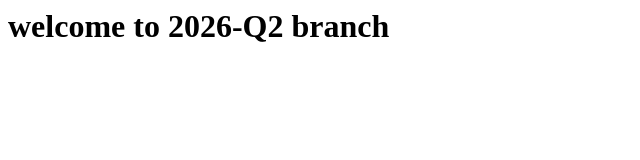
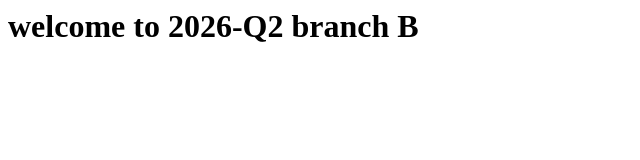
Before and after one commit to abhishek-7980/docker-assigement-2, a plain HTML site: page index.html in a window 1280 px wide. Shown: the full height of the page, 0-640 px from the left. Drawn offline with Linux system fonts and the light colour scheme.

Commit message:
added index.html to group b

```diff
--- a/index.html
+++ b/index.html
@@ -1 +1 @@
-<h1> welcome to 2026-Q2 branch </h1>
+<h1> welcome to 2026-Q2 branch B  </h1>
```
